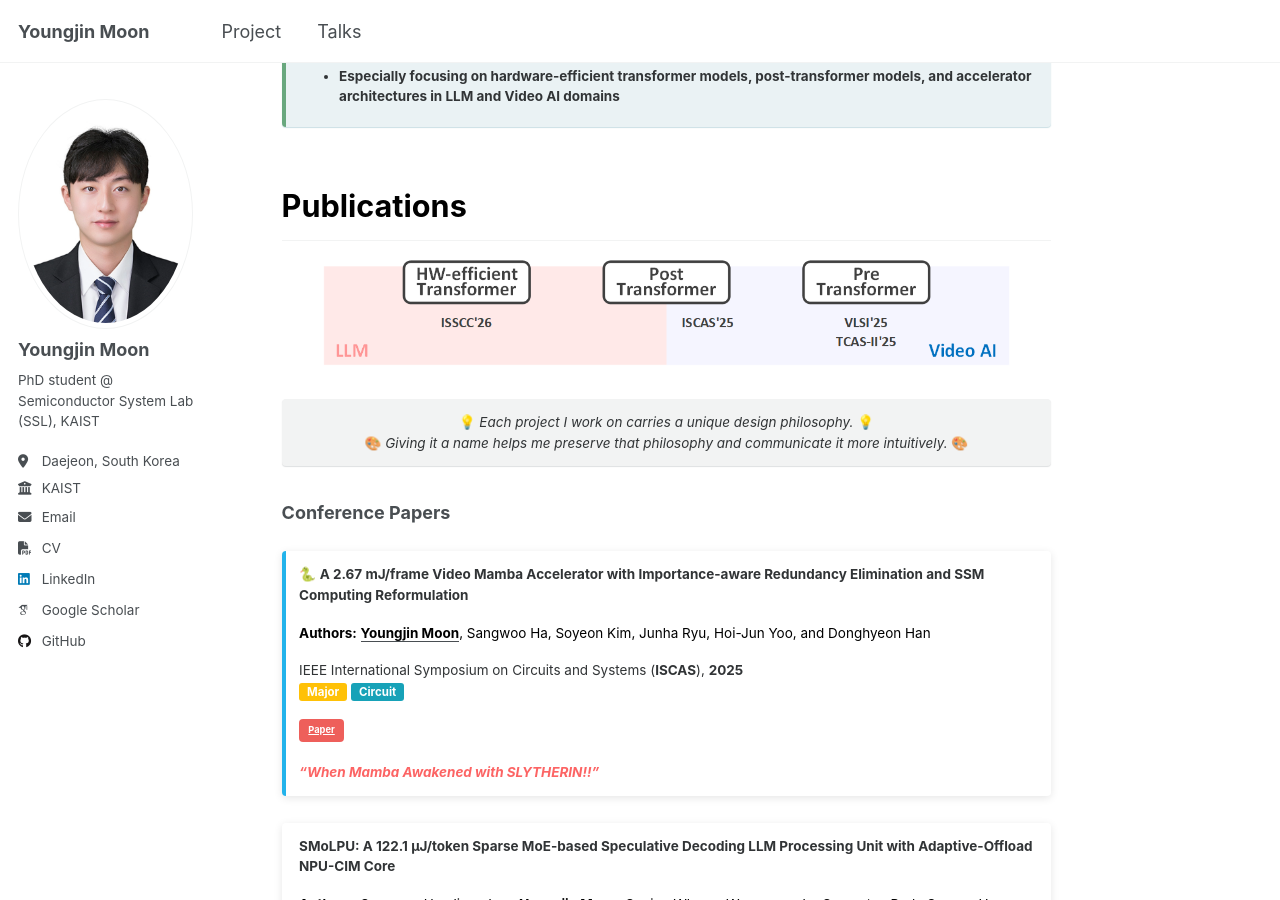
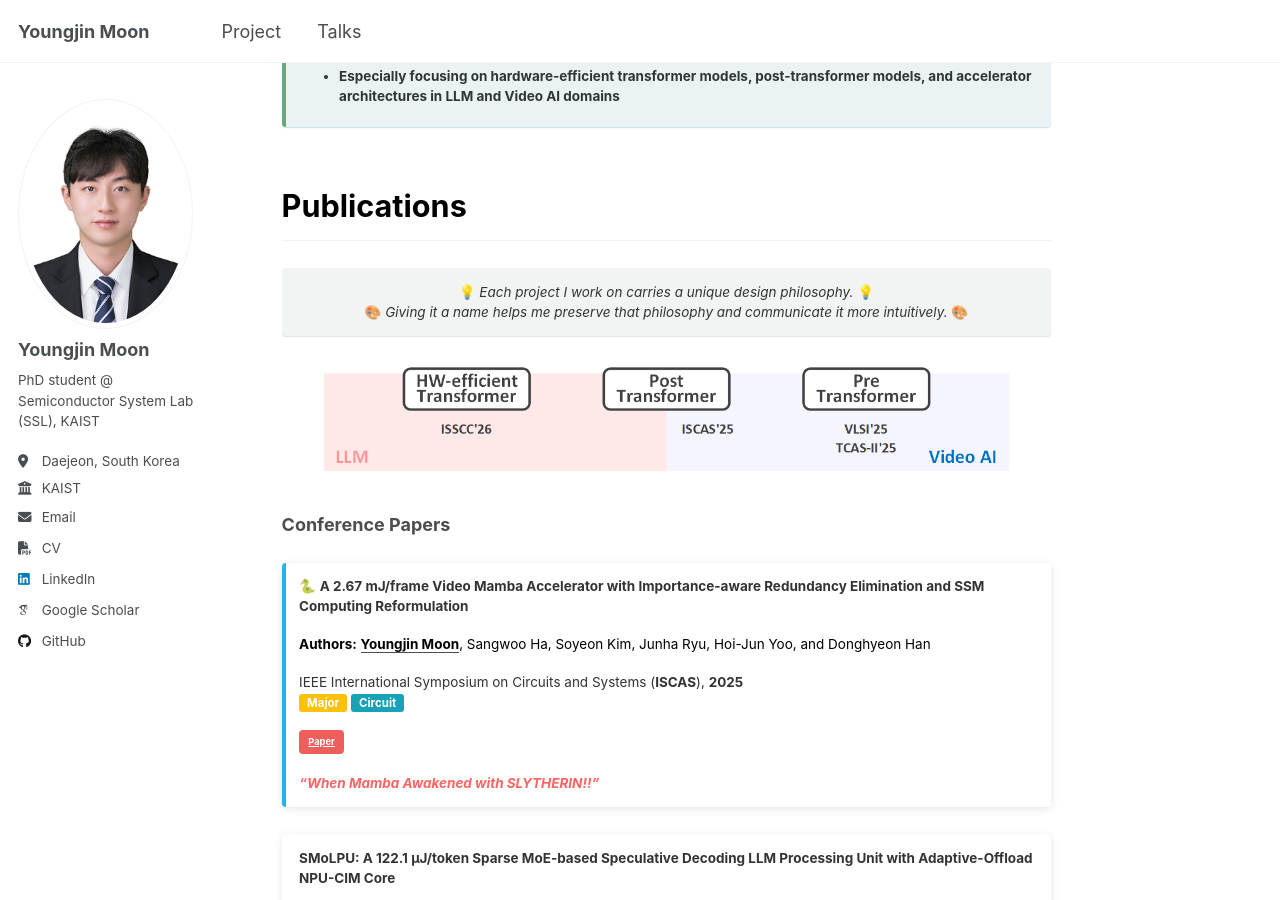
Before and after one commit to yjmoon99/yjmoon99.github.io, a Jekyll site: the page built from _pages/about.md, in a window 1280 px wide and 900 px high, scrolled down 901 px. Built offline with Jekyll 4.4.1, drawn with Linux system fonts in a browser that asks for light colours; some web fonts are replaced; a script that is not in the unit is left out.

Commit message:
Update Profile

```diff
--- a/_pages/about.md
+++ b/_pages/about.md
@@ -33,13 +33,13 @@ Advised by Professor <span style="color: #0066cc;">**Hoi-Jun Yoo**</span> in <sp
 
 <h2 style="font-size: 1.7em; font-weight: bold; color: #000;">Publications</h2>
 
-<div style="text-align: center;">
-<img src="{{ base_path }}/images/hierarchy2.png" alt="Holistic System Hierarchy" style="max-width: 90%; height: auto;">
-</div>
-
 <div class="notice" markdown="1" style="text-align: center; font-size: 1.7em;">
 💡 *Each project I work on carries a unique design philosophy.* 💡<br>
 🎨 *Giving it a name helps me preserve that philosophy and communicate it more intuitively.* 🎨
+</div>
+
+<div style="text-align: center;">
+<img src="{{ base_path }}/images/hierarchy2.png" alt="Holistic System Hierarchy" style="max-width: 90%; height: auto;">
 </div>
 
 ### Conference Papers
```
